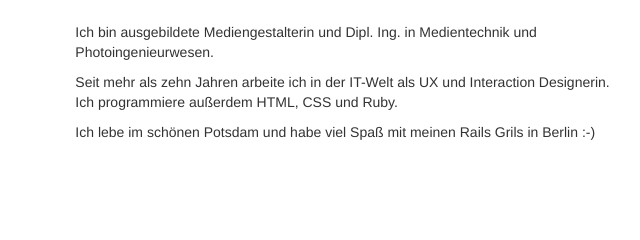
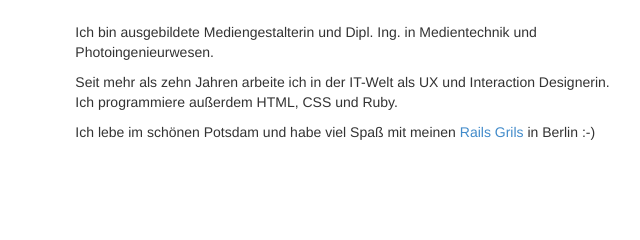
Before and after one commit to somamo/somamo.github.io, a website: page index.html in a window 1280 px wide. Shown: the part 1326-1566 px from the top of the page, 433-1073 px from the left. Drawn offline with nearby package versions, Linux system fonts and the light colour scheme.

Commit message:
design changes

```diff
--- a/index.html
+++ b/index.html
@@ -75,7 +75,7 @@
   <div class="col-md-4"><img src="/assets/img/Katharina_Ehrhardt.png" alt="Katharina Ehrhardt" class="img-circle img-profil"></div>
   <div class="col-md-8"><br><p>Ich bin ausgebildete Mediengestalterin und Dipl. Ing. in Medientechnik und Photoingenieurwesen.</p>
   <p>Seit mehr als zehn Jahren arbeite ich in der IT-Welt als UX und Interaction Designerin. <br>Ich programmiere außerdem HTML, CSS und Ruby.</p>
-  <p>Ich lebe im schönen Potsdam und habe viel Spaß mit meinen Rails Grils in Berlin :-)</p></div>
+  <p>Ich lebe im schönen Potsdam und habe viel Spaß mit meinen <a href="http://railsgirlsberlin.de/">Rails Grils</a> in Berlin :-)</p></div>
 </div>
 
 <p class="lead">
```
